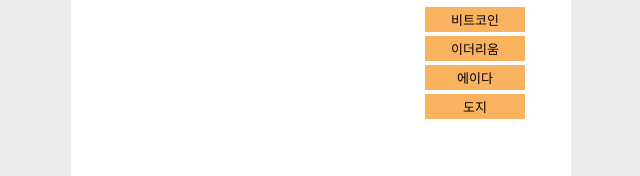
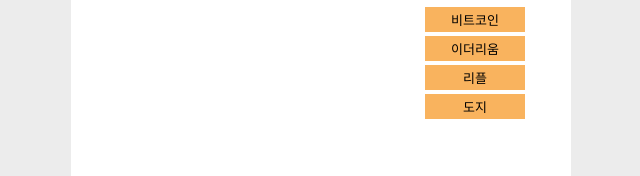
Before and after one commit to cointest84454/cointest84454.github.io, a plain HTML site: page result/877486.html in a window 1280 px wide. Shown: the part 1077-1253 px from the top of the page, 319-959 px from the left. Drawn offline with nearby package versions, Linux system fonts and the light colour scheme; a script that the page names is missing; a web font is replaced by a local one.

Commit message:
Update 877486.html

```diff
--- a/result/877486.html
+++ b/result/877486.html
@@ -88,6 +88,7 @@
                 }
 
             };
+
             acodian.click('dt');
         })
     </script>
@@ -165,7 +166,7 @@
                         <dd id="another__coin--div">
                             <p class="another__coin__coins" onclick="location.href='./864833'">비트코인</p>
                             <p class="another__coin__coins" onclick="location.href='./854542'">이더리움</p>
-                            <p class="another__coin__coins" onclick="location.href='./546354'">에이다</p>
+                            <p class="another__coin__coins" onclick="location.href='./877486'">리플</p>
                             <p class="another__coin__coins" onclick="location.href='./857634'">도지</p>
                         </dd>
                     </dl>
```
